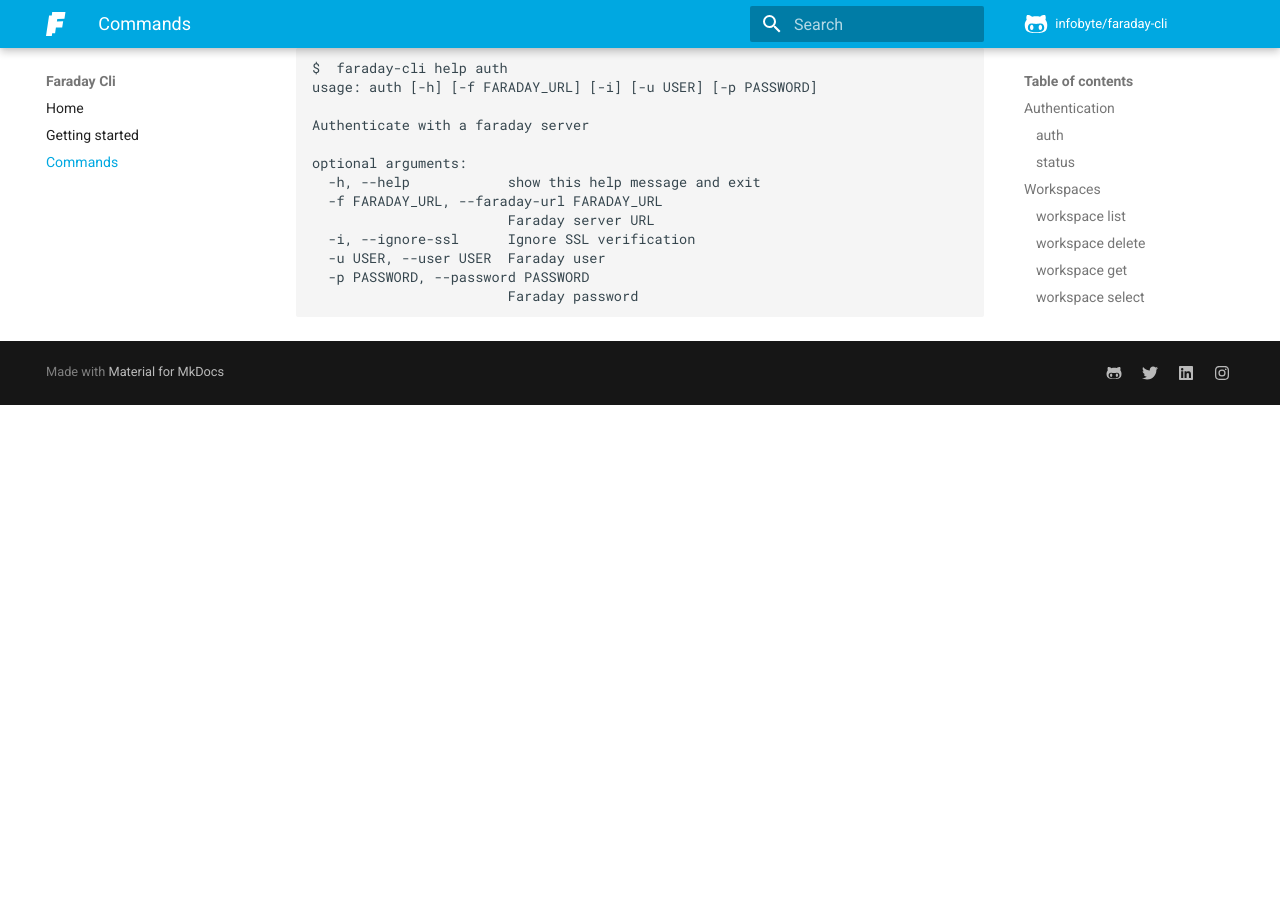
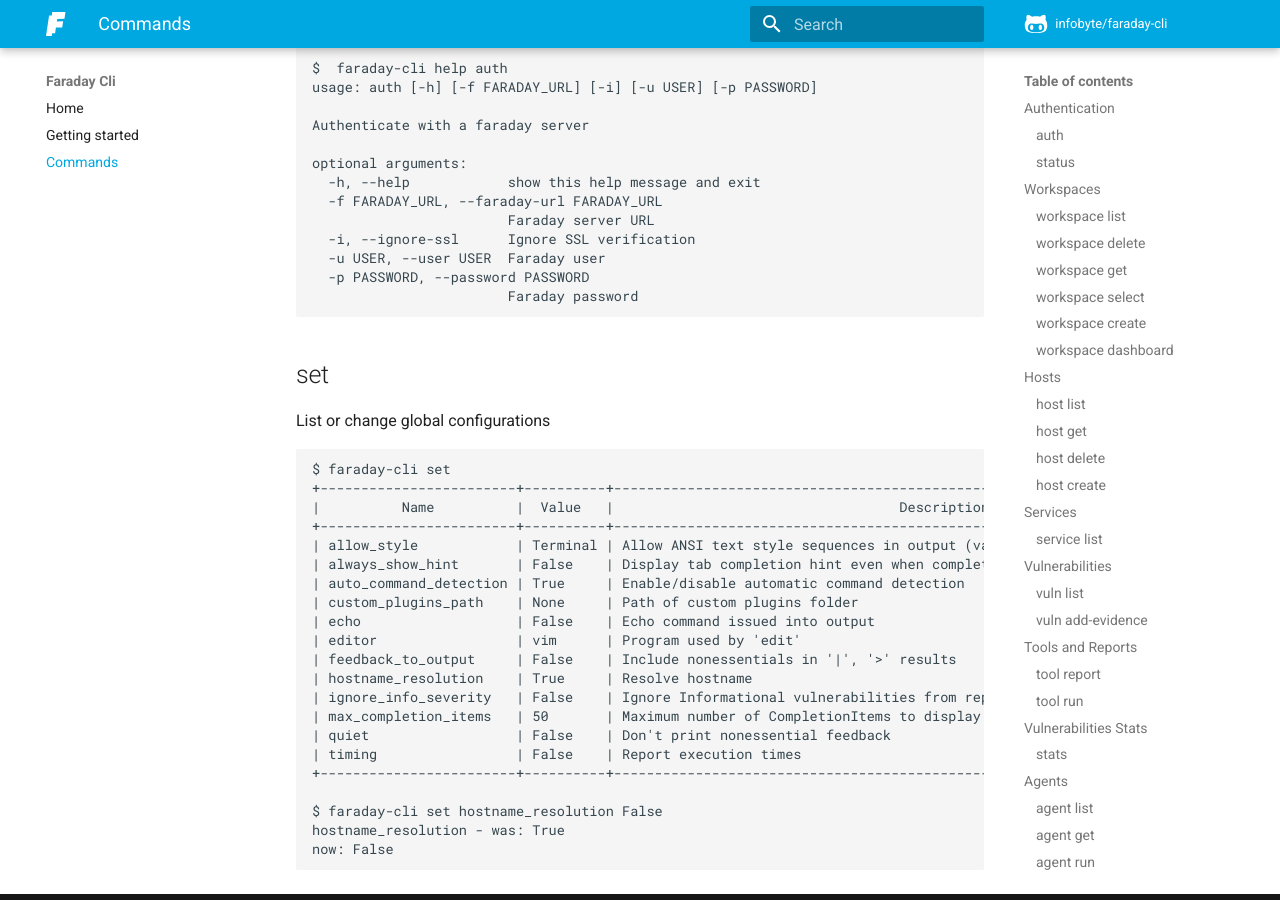
Before and after one commit to infobyte/faraday-cli, an MkDocs documentation site: the page built from docs/docs/commands.md, in a window 1280 px wide and 900 px high, scrolled down 17902 px. Built offline with MkDocs 1.6.1 and Material for MkDocs 9.7.7, drawn with Linux system fonts in a browser that asks for light colours; comment, search, counter and statistics services are not loaded; before the commit the page ends 18307 px from its top, so only the background shows below that.

Commit message:
Add better changelog and set to docs

````diff
--- a/docs/docs/commands.md
+++ b/docs/docs/commands.md
@@ -750,3 +750,31 @@
   -p PASSWORD, --password PASSWORD
                         Faraday password
 ```
+
+## set
+
+List or change global configurations
+
+```
+$ faraday-cli set
++------------------------+----------+----------------------------------------------------------------------------------+
+|          Name          |  Value   |                                   Description                                    |
++------------------------+----------+----------------------------------------------------------------------------------+
+| allow_style            | Terminal | Allow ANSI text style sequences in output (valid values:Always, Never, Terminal) |
+| always_show_hint       | False    | Display tab completion hint even when completion suggestions print               |
+| auto_command_detection | True     | Enable/disable automatic command detection                                       |
+| custom_plugins_path    | None     | Path of custom plugins folder                                                    |
+| echo                   | False    | Echo command issued into output                                                  |
+| editor                 | vim      | Program used by 'edit'                                                           |
+| feedback_to_output     | False    | Include nonessentials in '|', '>' results                                        |
+| hostname_resolution    | True     | Resolve hostname                                                                 |
+| ignore_info_severity   | False    | Ignore Informational vulnerabilities from reports and commands                   |
+| max_completion_items   | 50       | Maximum number of CompletionItems to display during tab completion               |
+| quiet                  | False    | Don't print nonessential feedback                                                |
+| timing                 | False    | Report execution times                                                           |
++------------------------+----------+----------------------------------------------------------------------------------+
+
+$ faraday-cli set hostname_resolution False
+hostname_resolution - was: True
+now: False
+```
````
Also changed, not shown: CHANGELOG/current/add_hostname_resolution_parameter.md (+1 -1 lines).
